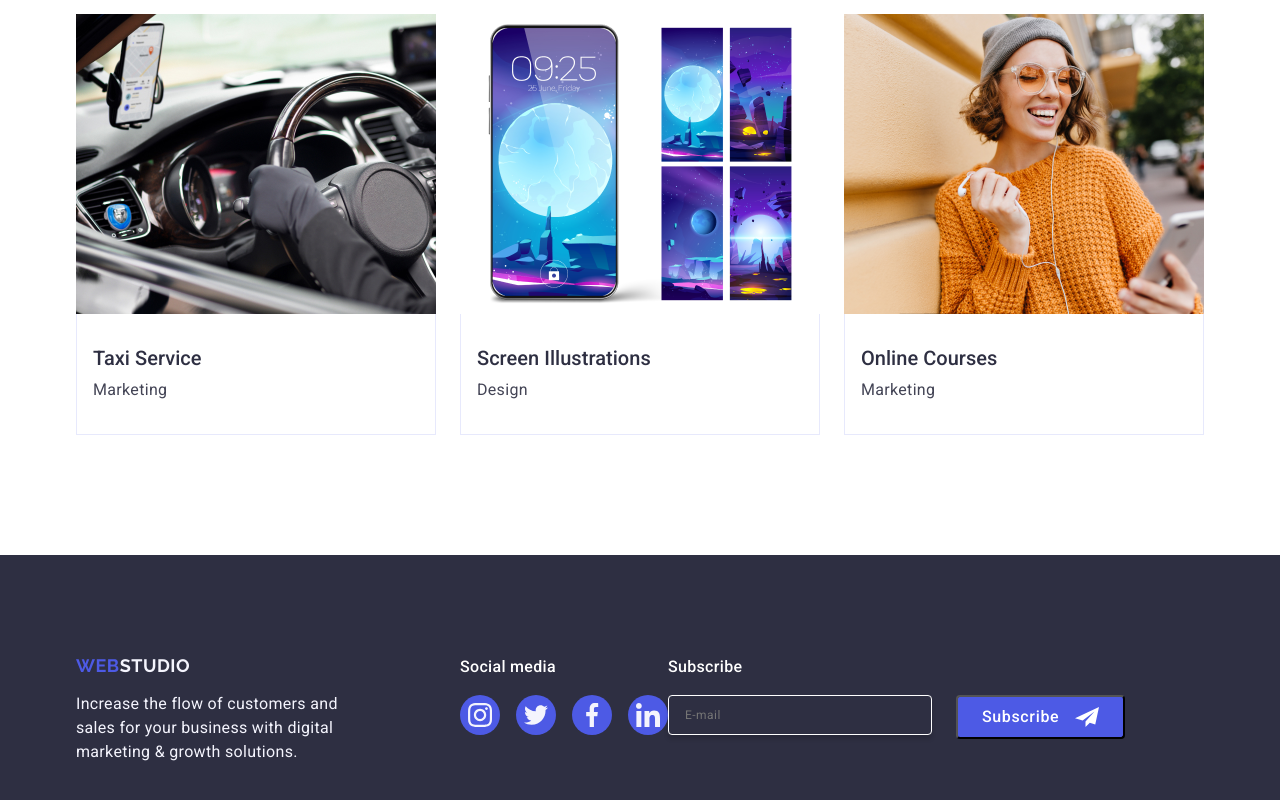
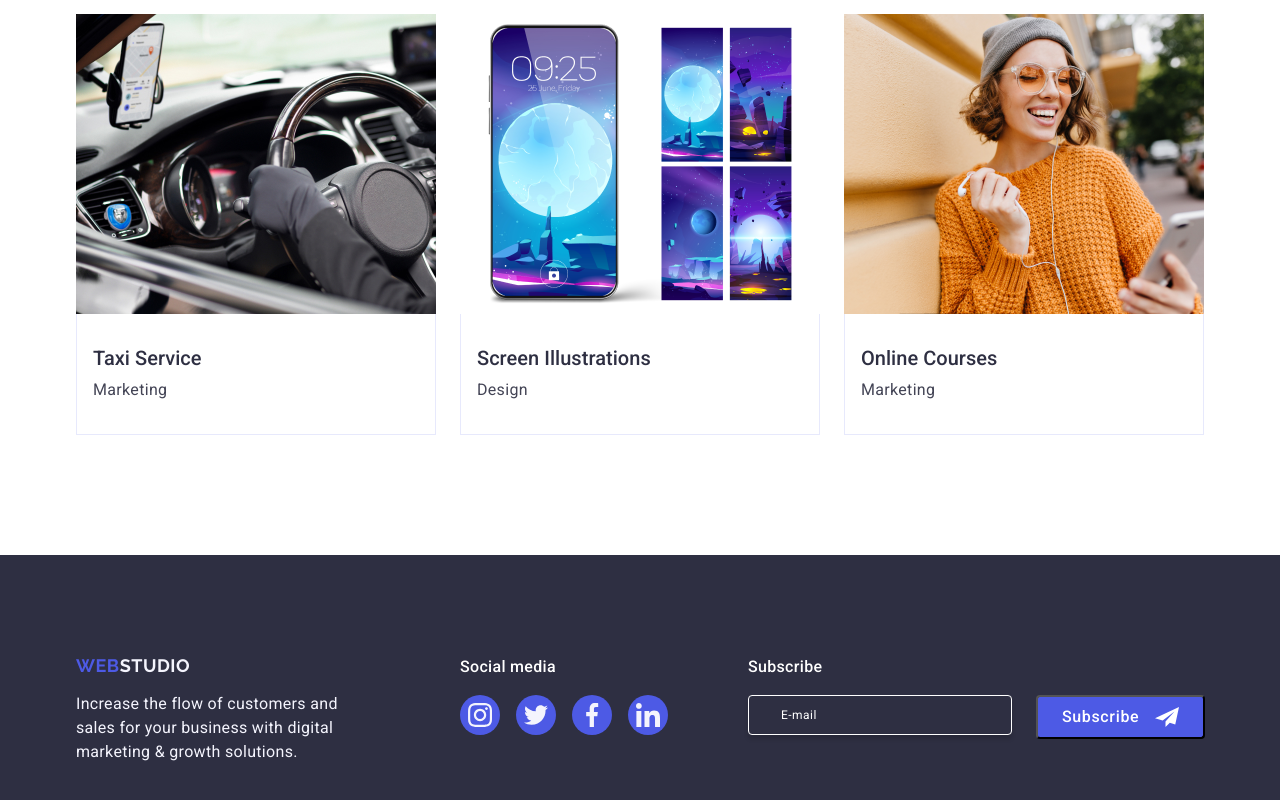
Before and after one commit to Kenediii/goit-markup-hw-05, a plain HTML site: page index.html in a window 1280 px wide. Shown: the part 2636-3436 px from the top of the page. Drawn offline with nearby package versions, Linux system fonts and the light colour scheme.

Commit message:
Update styles.css

```diff
--- a/css/styles.css
+++ b/css/styles.css
@@ -544,7 +544,7 @@ span {
 }
 
 .last-footer {
-
+    margin-left: 80px;
 }
 
 .last-footer_text {
@@ -574,6 +574,16 @@ span {
     letter-spacing: 0.04em;
     padding-left: 16px;
     color: var(--white);
+    font-family: inherit;
+}
+
+.last-footer_input::placeholder {
+    color: var(--white);
+    font-size: 12px;
+    line-height: 2;
+    letter-spacing: 0.04em;
+    padding-left: 16px;
+    font-family: inherit;
 }
 
 .buttton-footer {
```
